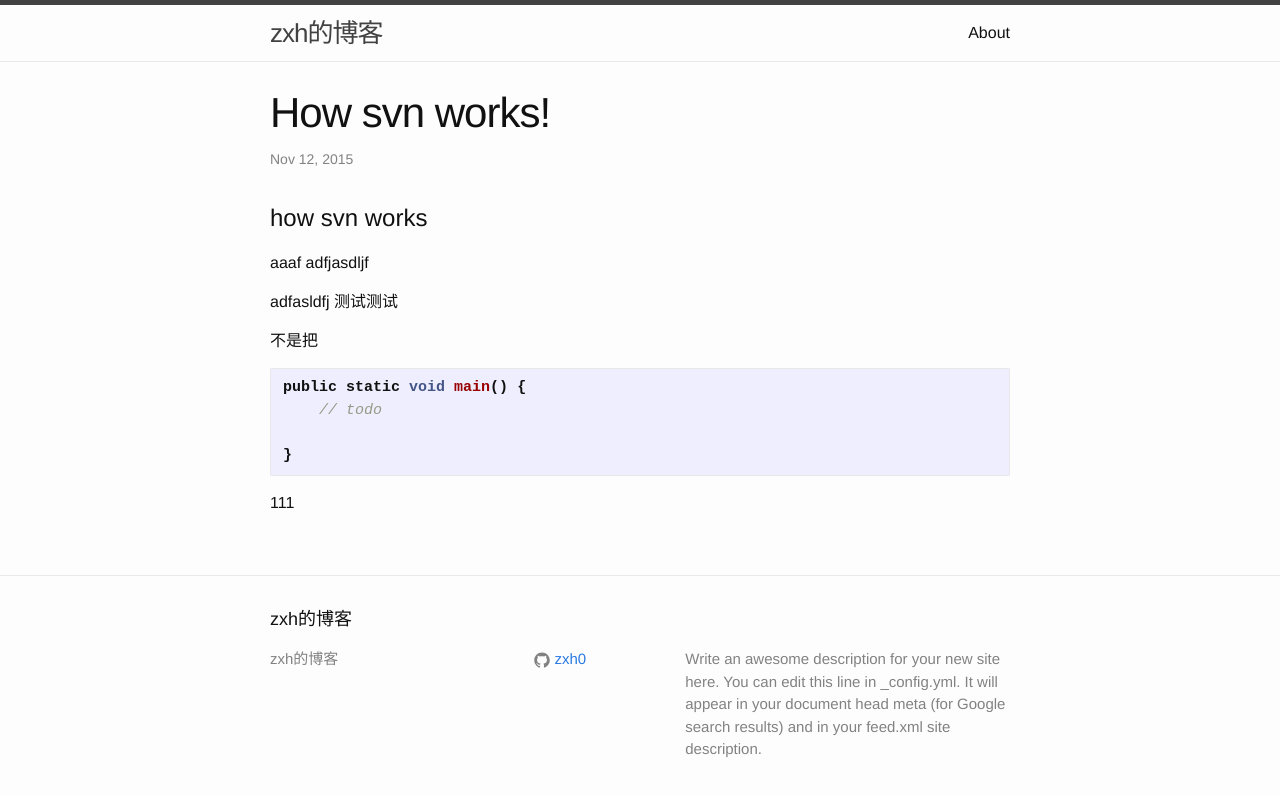
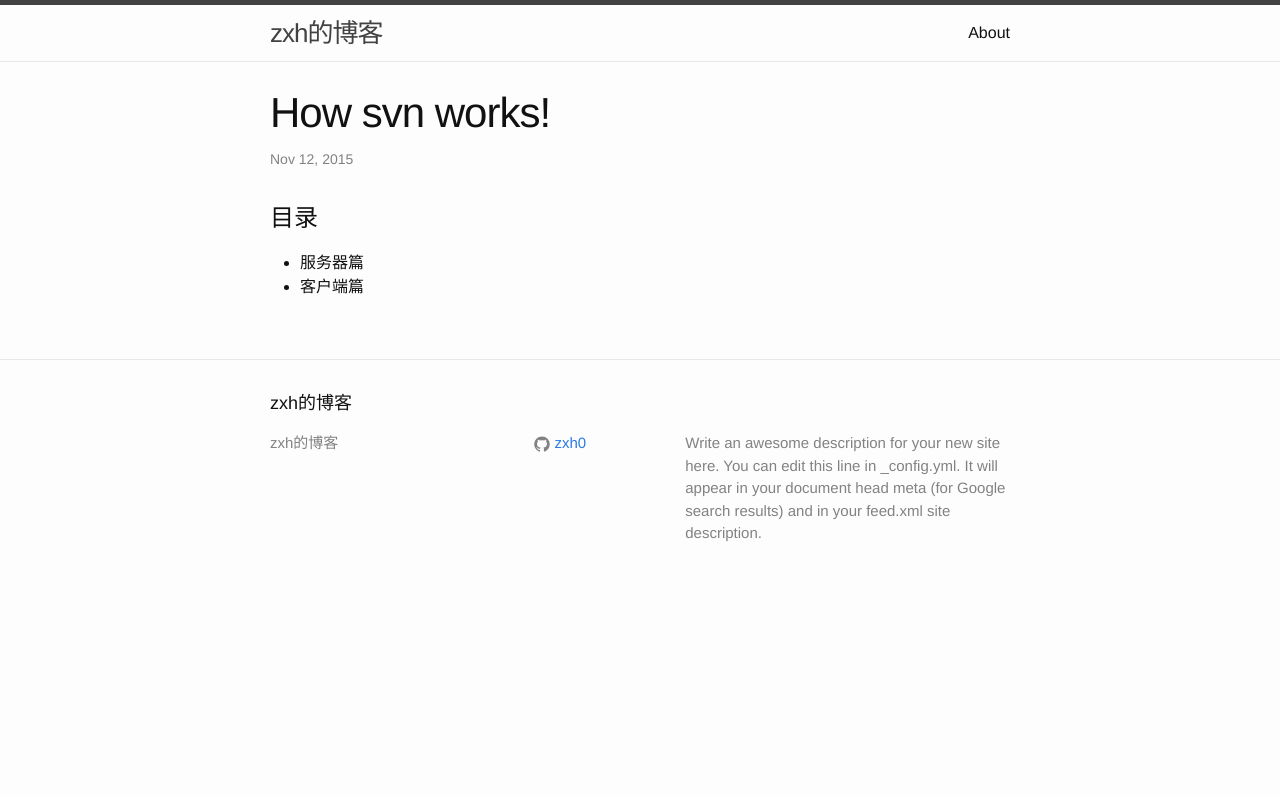
Before and after one commit to 777404/myblog, a Jekyll site: the page built from blog/_posts/2015-11-12-how-svn-works-toc.md, in a window 1280 px wide. Shown: the top 796 px of the page. Built offline with Jekyll 4.4.1, drawn with Linux system fonts in a browser that asks for light colours; Markdown is read by kramdown in place of the engine named in the settings.

Commit message:
delete test code

````diff
--- a/blog/_posts/2015-11-12-how-svn-works-toc.md
+++ b/blog/_posts/2015-11-12-how-svn-works-toc.md
@@ -4,21 +4,7 @@ title:  "How svn works!"
 date:   2015-11-12
 ---
 
-# how svn works
+# 目录
 
-aaaf adfjasdljf
-
-adfasldfj
-测试测试
-
-不是把
-
-```java
-public static void main() {
-    // todo
-
-}
-```
-
-
-111
+* 服务器篇
+* 客户端篇
````
